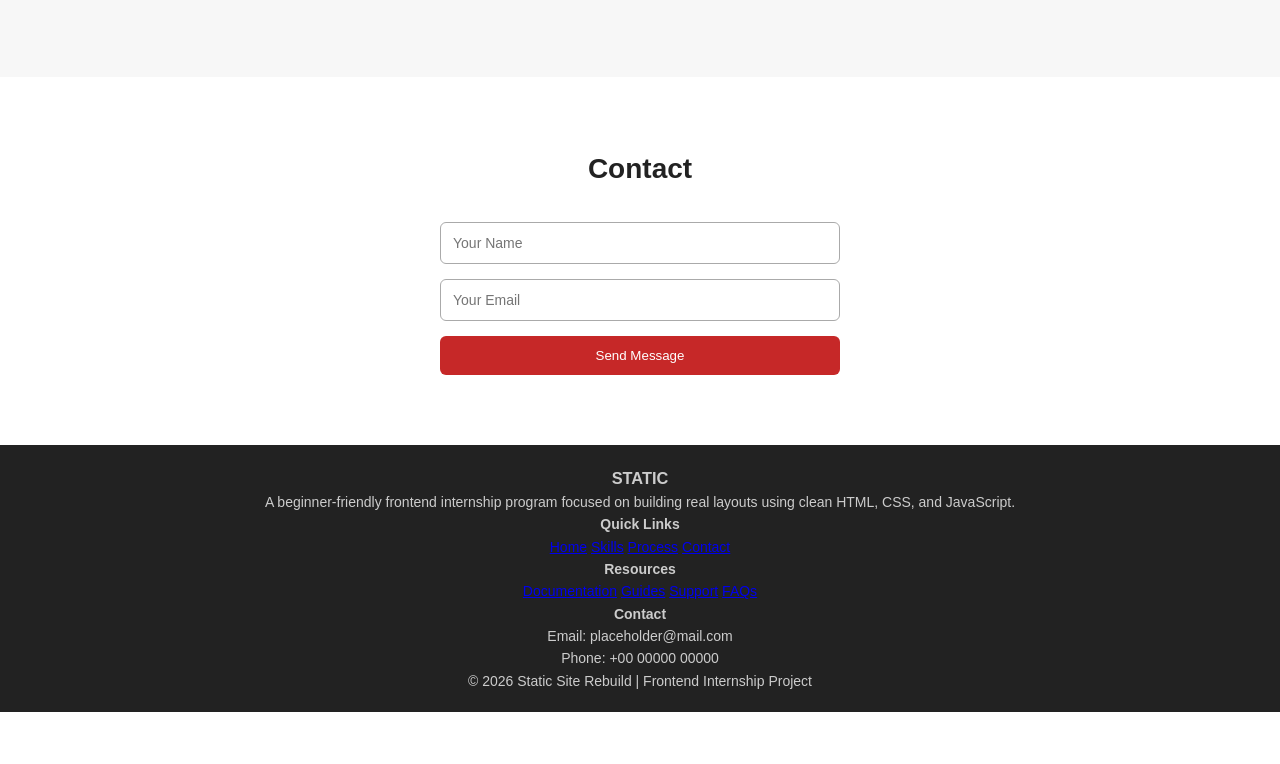
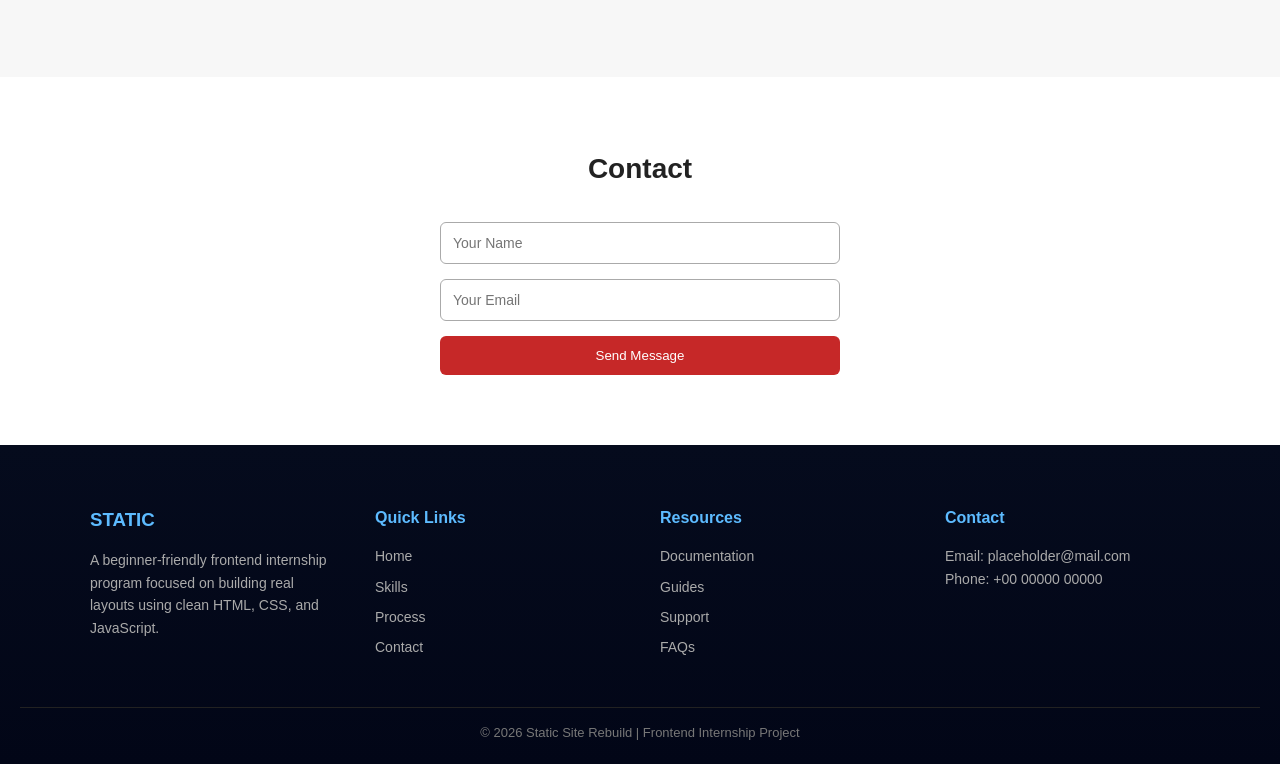
Before and after one commit to snehathakor048-maker/week3-Static-Site-Rebuild-Day-14, a plain HTML site: page index.html in a window 1280 px wide. Shown: the part 1236-2000 px from the top of the page. Before the commit the page ends 1948 px from the top, so only its background shows below. Drawn offline with Linux system fonts and the light colour scheme.

Commit message:
Update style.css

```diff
--- a/style.css
+++ b/style.css
@@ -173,11 +173,50 @@ body {
 
 
 .footer {
-    background: #222;
+    background: linear-gradient(180deg, #050b1d, #020617);
     color: #ccc;
+    padding: 60px 20px 20px;
+}
+
+.footer-container {
+    display: grid;
+    grid-template-columns: repeat(4, 1fr);
+    gap: 40px;
+    max-width: 1100px;
+    margin: auto;
+}
+
+.footer-box h3,
+.footer-box h4 {
+    color: #5dbbff;
+    margin-bottom: 15px;
+}
+
+.footer-box p {
+    font-size: 14px;
+    line-height: 1.6;
+    color: #aaa;
+}
+
+.footer-box a {
+    display: block;
+    color: #aaa;
+    text-decoration: none;
+    margin-bottom: 8px;
+    font-size: 14px;
+}
+
+.footer-box a:hover {
+    color: #fff;
+}
+
+.footer-bottom {
+    border-top: 1px solid #222;
+    margin-top: 40px;
+    padding-top: 15px;
     text-align: center;
-    padding: 20px;
-    font-size: 14px;
+    font-size: 13px;
+    color: #777;
 }
 
 
@@ -216,4 +255,13 @@ body {
         flex-direction: column;
         align-items: center;
     }
+
+     .footer-container {
+        grid-template-columns: 1fr;
+        text-align: center;
+    }
+
+    .footer-box {
+        margin-bottom: 30px;
+    }
 }
```
